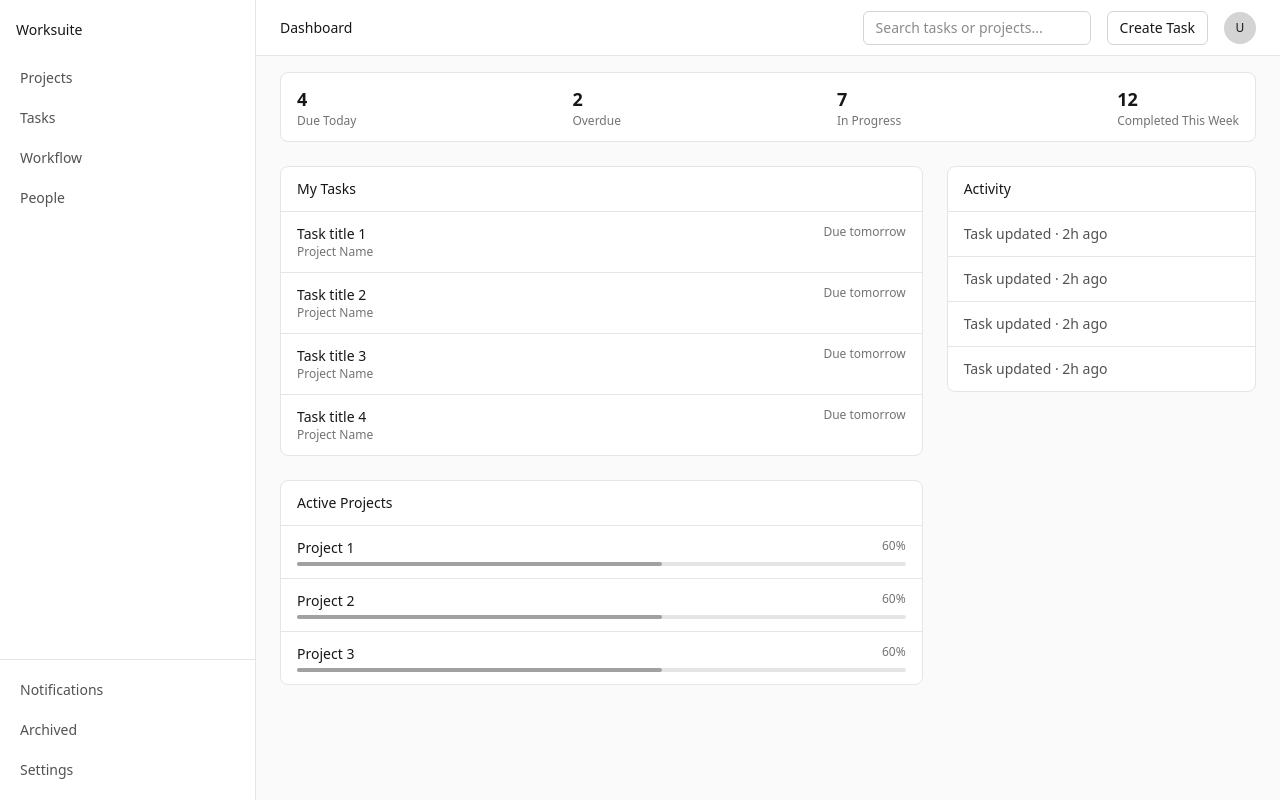
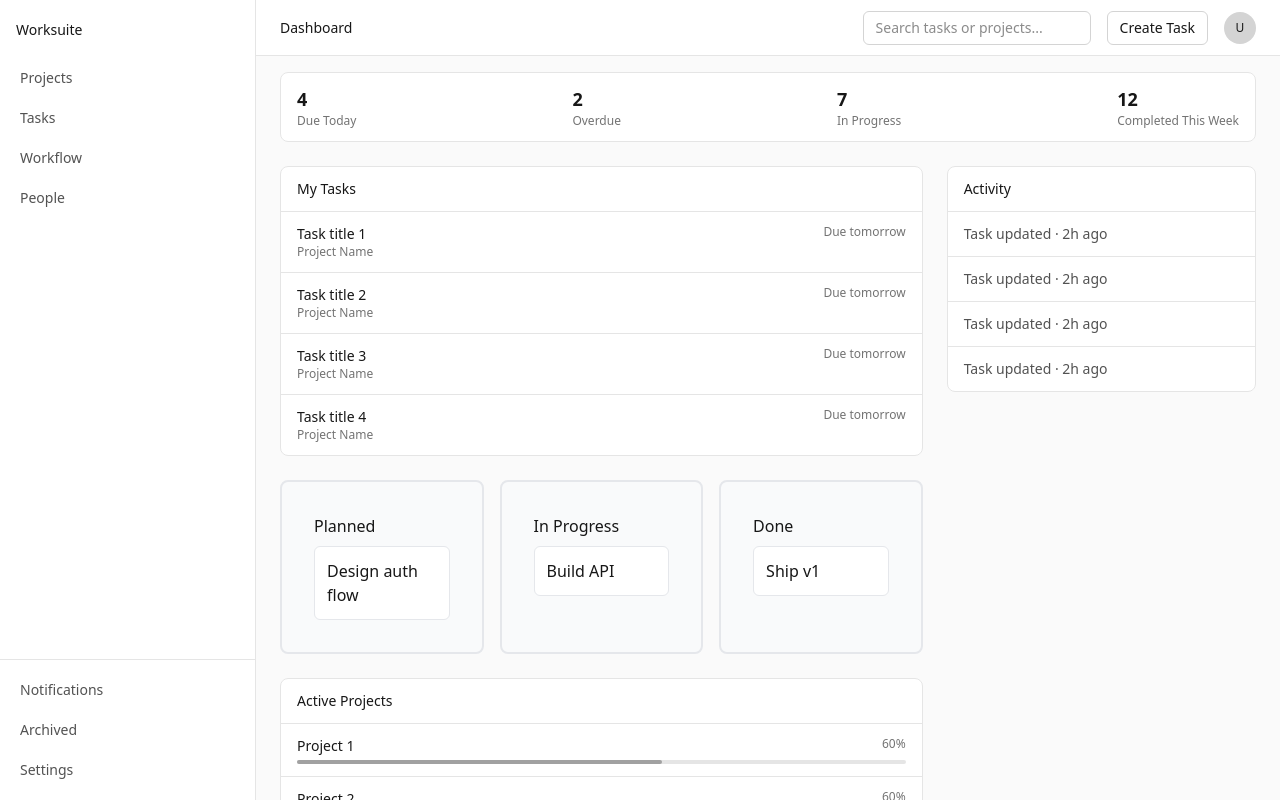
Before and after one commit to Thedrogon/WorkSuite, a React (Vite) app: page /dashboard in a window 1280 px wide. Built offline with nearby package versions, Linux system fonts and the light colour scheme.

Commit message:
added kanban to app

```diff
--- a/src/components/dashboard/Dashboard.tsx
+++ b/src/components/dashboard/Dashboard.tsx
@@ -1,8 +1,9 @@
 // pages/Dashboard.tsx
 import StatsStrip from "./StatsStrip";
-import MyTasks from "./Mytasks";
+import MyTasks from "./MyTasks";
 import ActiveProjects from "./ActiveProjects";
 import ActivityFeed from "./ActivityFeed";
+import Kanban from "../kanban/KanbanSide";
 
 export default function Dashboard() {
   return (
@@ -12,6 +13,7 @@ export default function Dashboard() {
       <div className="grid grid-cols-1 lg:grid-cols-3 gap-6">
         <div className="lg:col-span-2 space-y-6">
           <MyTasks />
+          <Kanban/>
           <ActiveProjects />
         </div>
 
--- /dev/null
+++ b/src/components/kanban/KanbanSide.tsx
@@ -0,0 +1,42 @@
+import {
+  KanbanProvider,
+  KanbanBoard,
+  KanbanColumn,
+  KanbanCard,
+} from './';
+
+const columns = [
+  { id: 'todo', name: 'Planned' },
+  { id: 'doing', name: 'In Progress' },
+  { id: 'done', name: 'Done' },
+];
+
+const initialItems = [
+  { id: '1', title: 'Design auth flow', columnId: 'todo' },
+  { id: '2', title: 'Build API', columnId: 'doing' },
+  { id: '3', title: 'Ship v1', columnId: 'done' },
+];
+
+export default function Kanban() {
+  return (
+    <KanbanProvider columns={columns} initialItems={initialItems}>
+      <div style={{ display: 'flex', gap: 16 }}>
+        {columns.map(col => (
+          <KanbanBoard key={col.id} id={col.id}>
+            <KanbanColumn columnId={col.id} title={col.name}>
+              {initialItems
+                .filter(i => i.columnId === col.id)
+                .map(item => (
+                  <KanbanCard
+                    key={item.id}
+                    id={item.id}
+                    title={item.title}
+                  />
+                ))}
+            </KanbanColumn>
+          </KanbanBoard>
+        ))}
+      </div>
+    </KanbanProvider>
+  );
+}
--- /dev/null
+++ b/src/utils/AuthContext.ts
@@ -0,0 +1,10 @@
+import { createContext } from 'react';
+import type { PropsWithChildren } from 'react';
+
+export const AuthContext = createContext(null)
+
+export const AuthContextProvider = ({children}: PropsWithChildren) => {
+    return(
+        {children}
+    )
+}
```
